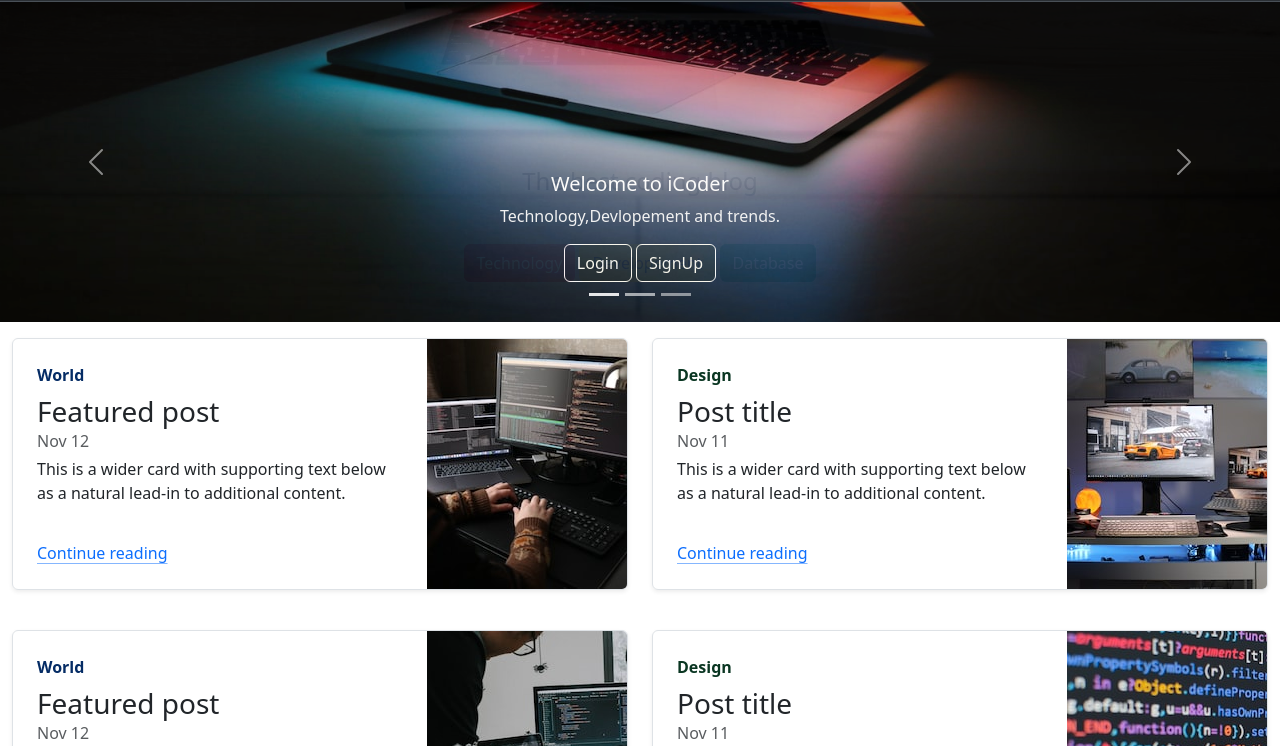
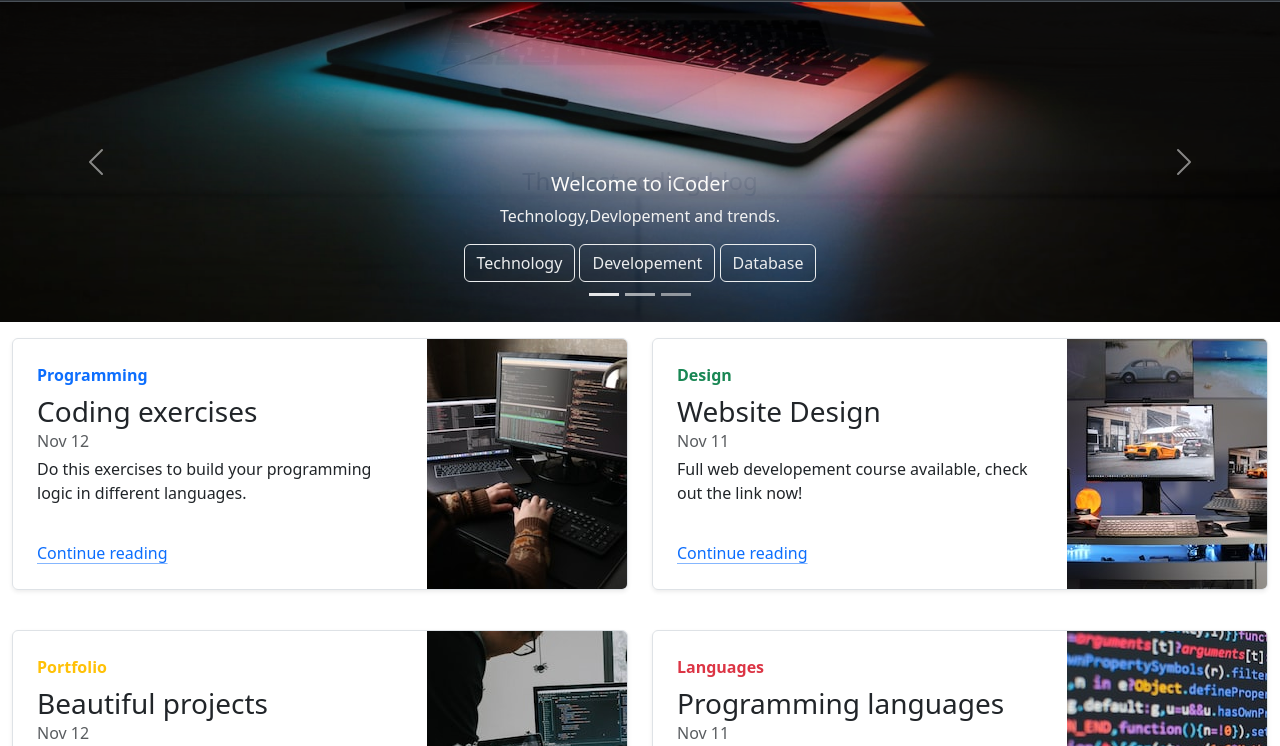
Before and after one commit to shivammishra6/bootstrap, a plain HTML site: page index.html in a window 1280 px wide. Shown: the part 55-801 px from the top of the page. Drawn offline with nearby package versions, Linux system fonts and the light colour scheme.

Commit message:
final changes hopefully

```diff
--- a/index.html
+++ b/index.html
@@ -8,7 +8,7 @@
   <link href="https://cdn.jsdelivr.net/npm/bootstrap@5.3.0/dist/css/bootstrap.min.css" rel="stylesheet"
     integrity="sha384-9ndCyUaIbzAi2FUVXJi0CjmCapSmO7SnpJef0486qhLnuZ2cdeRhO02iuK6FUUVM" crossorigin="anonymous">
   <style>
-    .second {
+    .second{
       color: black;
     }
   </style>
@@ -46,6 +46,10 @@
           </li>
           <li class="nav-item">
             <a class="nav-link" href="contact.html">Contact Us</a>
+          </li>
+          <li class="nav-item">
+            <button class="btn btn-outline-light" data-bs-toggle="modal" data-bs-target="#logInModal" >Login</button>
+            <button class="btn btn-outline-light" data-bs-toggle="modal" data-bs-target="#signUpModal" >SignUp</button>
           </li>
         </ul>
         <form class="d-flex" role="search">
@@ -131,8 +135,9 @@
         <div class="carousel-caption d-none d-md-block">
           <h5>Welcome to iCoder</h5>
           <p>Technology,Devlopement and trends.</p>
-          <button class="btn btn-outline-light" data-bs-toggle="modal" data-bs-target="#logInModal" >Login</button>
-          <button class="btn btn-outline-light" data-bs-toggle="modal" data-bs-target="#signUpModal" >SignUp</button>
+          <button class="btn btn-outline-light">Technology</button>
+          <button class="btn btn-outline-light ">Developement</button>
+          <button class="btn btn-outline-light ">Database</button>
         </div>
       </div>
       <div class="carousel-item">
@@ -140,19 +145,19 @@
         <div class="carousel-caption d-none d-md-block second">
           <h4>The best coding blog</h4>
           <p>Technology,Devlopement and trends.</p>
-          <button class="btn btn-danger ">Technology</button>
-          <button class="btn btn-warning ">Developement</button>
-          <button class="btn btn-success ">Database</button>
+          <button class="btn btn-outline-dark">Technology</button>
+          <button class="btn btn-outline-dark ">Developement</button>
+          <button class="btn btn-outline-dark ">Database</button>
         </div>
       </div>
       <div class="carousel-item">
         <img src="index3.jpeg" class="d-block w-100" alt="...">
-        <div class="carousel-caption d-none d-md-block">
+        <div class="carousel-caption d-none d-md-block third">
           <h5>Award winning blog</h5>
           <p>Technology,Devlopement and trends.</p>
-          <button class="btn btn-danger ">Technology</button>
-          <button class="btn btn-warning ">Developement</button>
-          <button class="btn btn-success ">Database</button>
+          <button class="btn btn-outline-light">Technology</button>
+          <button class="btn btn-outline-light ">Developement</button>
+          <button class="btn btn-outline-light">Database</button>
         </div>
       </div>
     </div>
@@ -170,10 +175,10 @@
       <div class="col-md-6">
         <div class="row g-0 border rounded overflow-hidden flex-md-row mb-4 shadow-sm h-md-250 position-relative">
           <div class="col p-4 d-flex flex-column position-static">
-            <strong class="d-inline-block mb-2 text-primary-emphasis">World</strong>
-            <h3 class="mb-0">Featured post</h3>
+            <strong class="d-inline-block mb-2 text-primary">Programming</strong>
+            <h3 class="mb-0">Coding exercises</h3>
             <div class="mb-1 text-body-secondary">Nov 12</div>
-          <p class="card-text mb-auto">This is a wider card with supporting text below as a natural lead-in to additional content.</p>
+          <p class="card-text mb-auto">Do this exercises to build your programming logic in different languages.</p>
           <a href="#" class="icon-link gap-1 icon-link-hover stretched-link">
             Continue reading
             <svg class="bi"><use xlink:href="#chevron-right"></use></svg>
@@ -187,10 +192,10 @@
     <div class="col-md-6">
       <div class="row g-0 border rounded overflow-hidden flex-md-row mb-4 shadow-sm h-md-250 position-relative">
         <div class="col p-4 d-flex flex-column position-static">
-          <strong class="d-inline-block mb-2 text-success-emphasis">Design</strong>
-          <h3 class="mb-0">Post title</h3>
+          <strong class="d-inline-block mb-2 text-success">Design</strong>
+          <h3 class="mb-0">Website Design</h3>
           <div class="mb-1 text-body-secondary">Nov 11</div>
-          <p class="mb-auto">This is a wider card with supporting text below as a natural lead-in to additional content.</p>
+          <p class="mb-auto">Full web developement course available, check out the link now!</p>
           <a href="#" class="icon-link gap-1 icon-link-hover stretched-link">
             Continue reading
             <svg class="bi"><use xlink:href="#chevron-right"></use></svg>
@@ -206,10 +211,10 @@
       <div class="col-md-6">
         <div class="row g-0 border rounded overflow-hidden flex-md-row mb-4 shadow-sm h-md-250 position-relative">
           <div class="col p-4 d-flex flex-column position-static">
-            <strong class="d-inline-block mb-2 text-primary-emphasis">World</strong>
-            <h3 class="mb-0">Featured post</h3>
+            <strong class="d-inline-block mb-2 text-warning">Portfolio</strong>
+            <h3 class="mb-0">Beautiful projects</h3>
             <div class="mb-1 text-body-secondary">Nov 12</div>
-          <p class="card-text mb-auto">This is a wider card with supporting text below as a natural lead-in to additional content.</p>
+          <p class="card-text mb-auto">Amazing projects to get you into your dream companies.</p>
           <a href="#" class="icon-link gap-1 icon-link-hover stretched-link">
             Continue reading
             <svg class="bi"><use xlink:href="#chevron-right"></use></svg>
@@ -223,10 +228,10 @@
     <div class="col-md-6">
       <div class="row g-0 border rounded overflow-hidden flex-md-row mb-4 shadow-sm h-md-250 position-relative">
         <div class="col p-4 d-flex flex-column position-static">
-          <strong class="d-inline-block mb-2 text-success-emphasis">Design</strong>
-          <h3 class="mb-0">Post title</h3>
+          <strong class="d-inline-block mb-2 text-danger">Languages</strong>
+          <h3 class="mb-0">Programming languages</h3>
           <div class="mb-1 text-body-secondary">Nov 11</div>
-          <p class="mb-auto">This is a wider card with supporting text below as a natural lead-in to additional content.</p>
+          <p class="mb-auto">Use these programming languages for high paying salary.</p>
           <a href="#" class="icon-link gap-1 icon-link-hover stretched-link">
             Continue reading
             <svg class="bi"><use xlink:href="#chevron-right"></use></svg>
```
Also changed, not shown: index3.jpeg.
